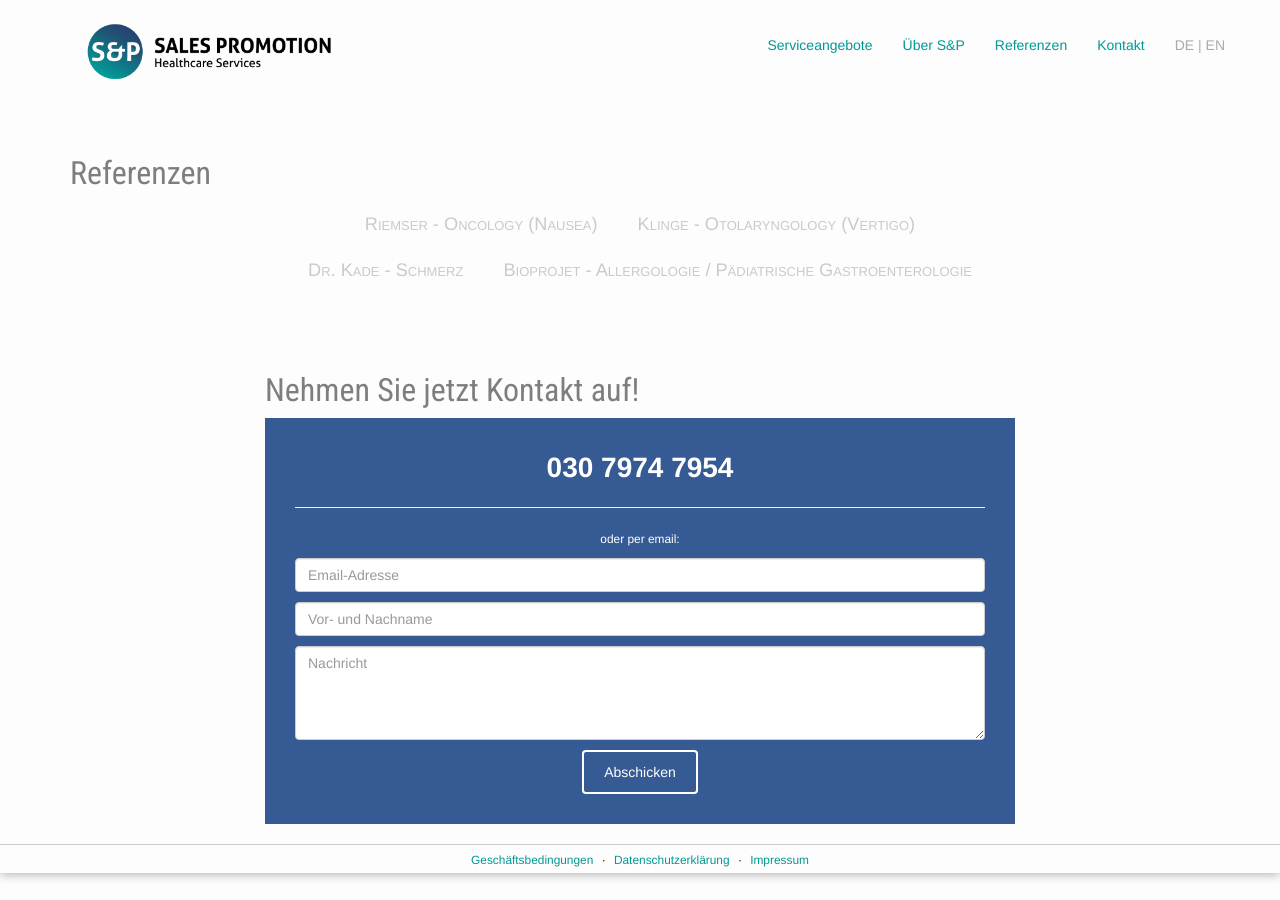
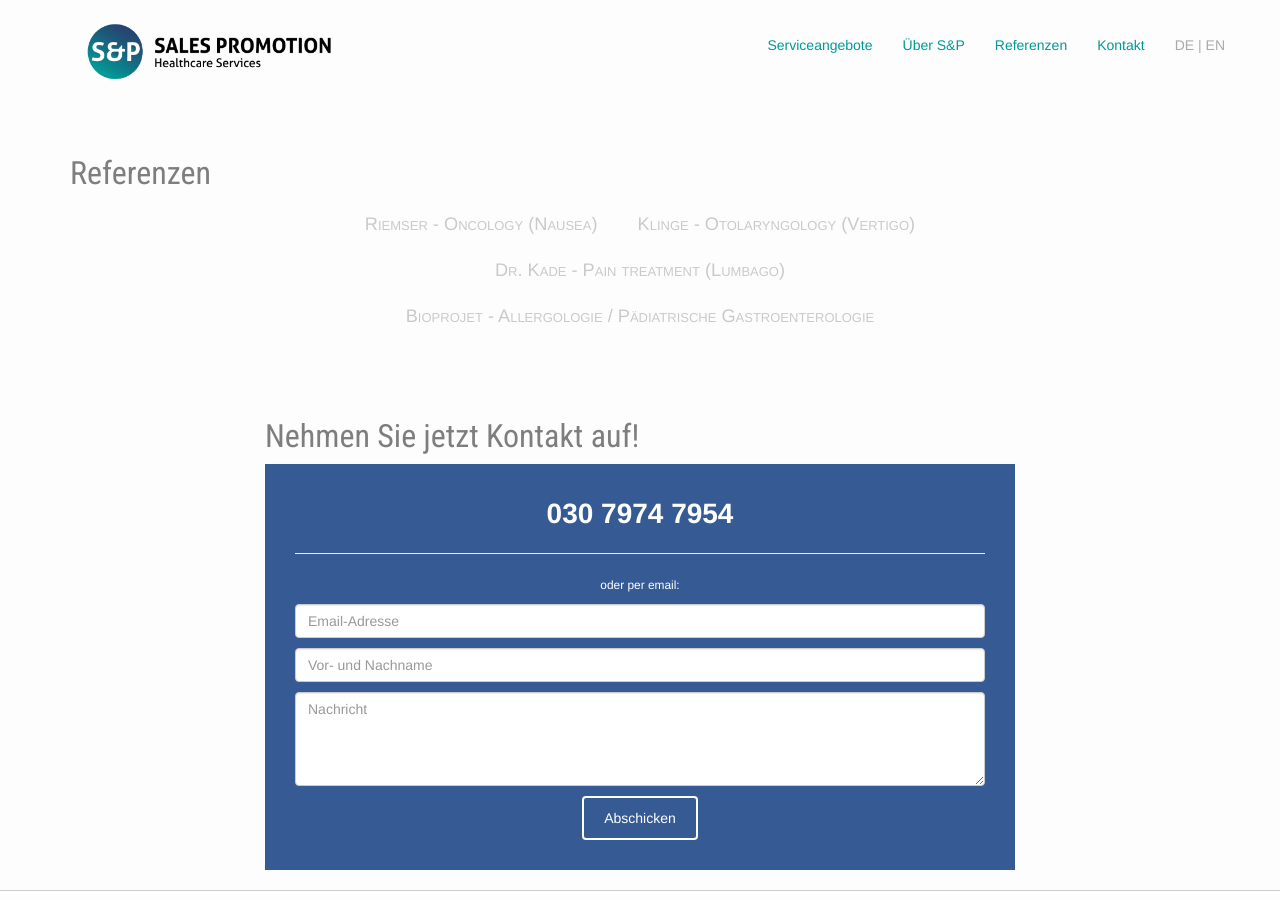
Before and after one commit to samlawski/sp-healthcare, a Jekyll site: the page built from index.html, in a window 1280 px wide and 900 px high, scrolled down 1300 px. Built offline with Jekyll 4.4.1, drawn with Linux system fonts in a browser that asks for light colours; nearby versions of some CDN libraries.

Commit message:
Updated '_data/referenzen.yml' via CloudCannon

```diff
--- a/_data/referenzen.yml
+++ b/_data/referenzen.yml
@@ -1,4 +1,4 @@
 - name: "Riemser\t-\tOncology (Nausea)"
 - name: Klinge - Otolaryngology (Vertigo)
-- name: "Dr. Kade\t-\tSchmerz"
+- name: "Dr. Kade\t-\tPain treatment (Lumbago)"
 - name: "Bioprojet\t-\tAllergologie / Pädiatrische Gastroenterologie"
```
